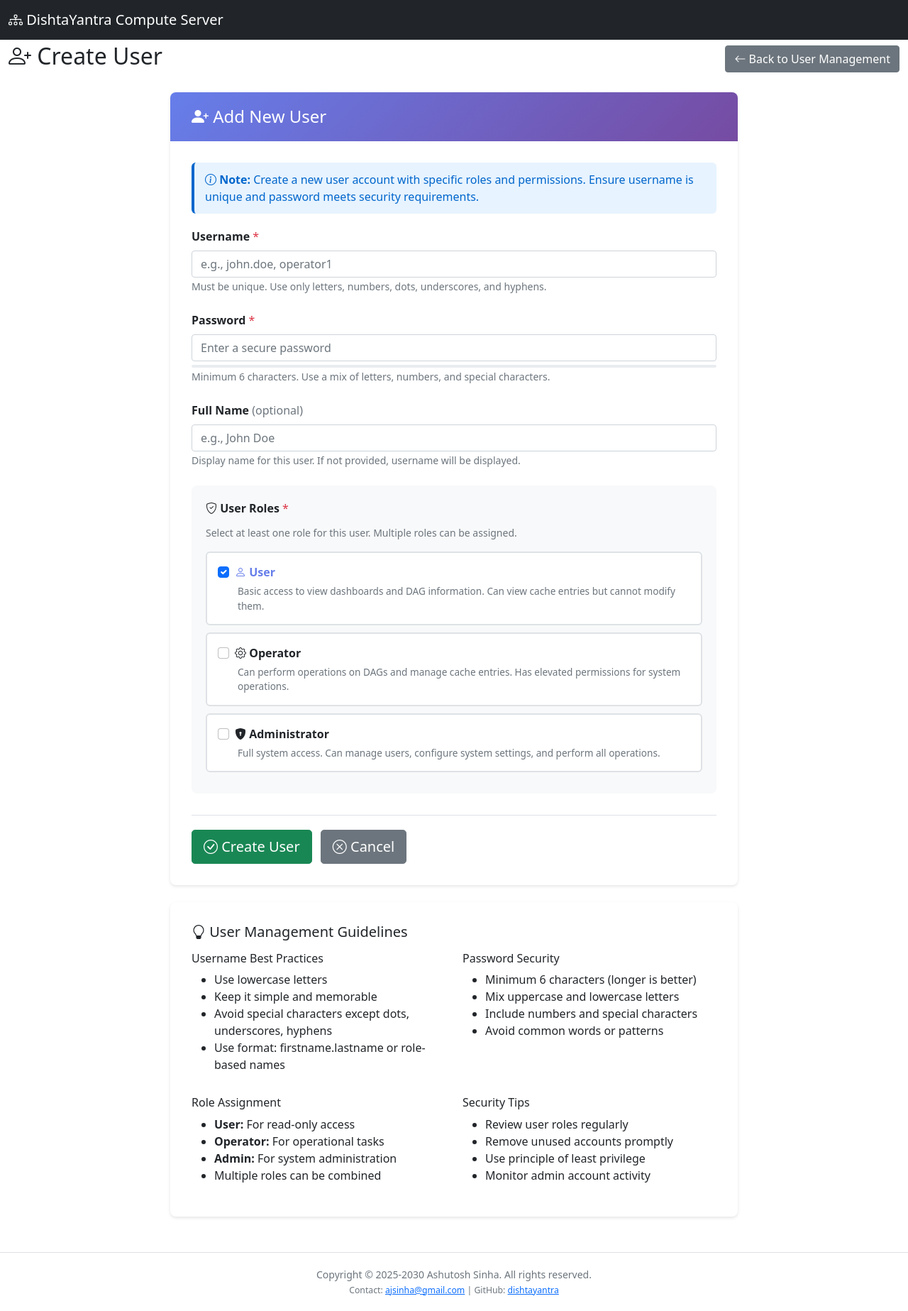
After one commit to ajsinha/dishtayantra, a Flask app: template web/templates/user_create.html in a window 1280 px wide. The commit adds this page. Shown: the whole page at 71% size. Run offline with Flask 3, Linux system fonts and the light colour scheme; the template is opened without the code that fills it, so the values that code supplies are empty; some libraries are stand-ins or nearby versions.

Commit message:
fixed publish link

```diff
--- a/config/dags/dag_with_autoclone_duration.json
+++ b/config/dags/dag_with_autoclone_duration.json
@@ -1,10 +1,10 @@
 {
   "name": "dag_with_autoclone_duration",
   "start_time": "0800",
-  "duration": "10h",
+  "duration": "14h",
 
   "autoclone": {
-    "ramp_up_time": "1255",
+    "ramp_up_time": "2142",
     "duration": "1h30m",
     "ramp_count": 10
   },
--- a/web/app.py
+++ b/web/app.py
@@ -394,6 +394,71 @@ def resume_dag(dag_name):
 
     return redirect(url_for('dashboard'))
 
+@app.route('/dag/<dag_name>/subscriber/<subscriber_name>/publish', methods=['GET', 'POST'])
+@admin_required
+def publish_message(dag_name, subscriber_name):
+    """Display the publish message page (GET) or handle message submission (POST)"""
+    if request.method == 'GET':
+        try:
+            details = dag_server.details(dag_name)
+
+            # Check if subscriber exists
+            if subscriber_name not in details.get('subscribers', {}):
+                flash(f'Subscriber {subscriber_name} not found', 'error')
+                return redirect(url_for('dag_details', dag_name=dag_name))
+
+            subscriber_info = details['subscribers'][subscriber_name]
+
+            return render_template(
+                'publish_message.html',
+                dag_name=dag_name,
+                subscriber_name=subscriber_name,
+                subscriber_info=subscriber_info,
+                is_admin=True
+            )
+        except Exception as e:
+            logger.error(f"Error loading publish message page: {str(e)}")
+            flash(f'Error: {str(e)}', 'error')
+            return redirect(url_for('dag_details', dag_name=dag_name))
+
+    # POST method - handle message submission
+    try:
+        message = request.form.get('message')
+        if not message:
+            return jsonify({'error': 'No message provided'}), 400
+
+        message_data = json.loads(message)
+
+        # Get the subscriber from DAG
+        dag = dag_server.dags.get(dag_name)
+        if not dag:
+            return jsonify({'error': 'DAG not found'}), 404
+
+        subscriber = dag.subscribers.get(subscriber_name)
+        if not subscriber:
+            return jsonify({'error': 'Subscriber not found'}), 404
+
+        # Check if subscriber type supports publishing
+        source = subscriber.source
+        if not any(prefix in source for prefix in ['mem://', 'kafka://', 'redischannel://', 'activemq://']):
+            return jsonify({'error': 'Subscriber type does not support publishing'}), 400
+
+        # Create a temporary publisher to the same source
+        from core.pubsub.pubsubfactory import create_publisher
+        config = subscriber.config.copy()
+        config['destination'] = source
+
+        temp_publisher = create_publisher(f'temp_pub_{subscriber_name}', config)
+        temp_publisher.publish(message_data)
+        temp_publisher.stop()
+
+        return jsonify({'success': True, 'message': 'Message published successfully'})
+    except json.JSONDecodeError as e:
+        logger.error(f"Invalid JSON: {str(e)}")
+        return jsonify({'error': f'Invalid JSON: {str(e)}'}), 400
+    except Exception as e:
+        logger.error(f"Error publishing message: {str(e)}")
+        return jsonify({'error': str(e)}), 500
 
 # Cache Management Routes
 @app.route('/cache')
@@ -968,10 +1033,77 @@ def users_reload():
         return jsonify({'success': False, 'error': str(e)}), 500
 
 
+@app.route('/users/create', methods=['GET', 'POST'])
+@admin_required
+def user_create_page():
+    """User creation page"""
+    if request.method == 'GET':
+        return render_template('user_create.html')
+
+    # POST - Handle form submission
+    try:
+        username = request.form.get('username', '').strip()
+        password = request.form.get('password', '').strip()
+        full_name = request.form.get('full_name', '').strip()
+
+        # Convert roles from form checkboxes
+        roles = []
+        if request.form.get('role_user'):
+            roles.append('user')
+        if request.form.get('role_operator'):
+            roles.append('operator')
+        if request.form.get('role_admin'):
+            roles.append('admin')
+
+        # Validation
+        if not username:
+            flash('Username is required', 'error')
+            return redirect(url_for('user_create_page'))
+
+        if not password:
+            flash('Password is required', 'error')
+            return redirect(url_for('user_create_page'))
+
+        if len(password) < 6:
+            flash('Password must be at least 6 characters long', 'error')
+            return redirect(url_for('user_create_page'))
+
+        if not roles or len(roles) == 0:
+            flash('At least one role is required', 'error')
+            return redirect(url_for('user_create_page'))
+
+        if user_registry.user_exists(username):
+            flash(f'User {username} already exists', 'error')
+            return redirect(url_for('user_create_page'))
+
+        # Create user data
+        user_data = {
+            'password': password,
+            'full_name': full_name if full_name else username,
+            'roles': roles
+        }
+
+        # Create user
+        success = user_registry.create_user(username, user_data, session.get('username'))
+
+        if success:
+            logger.info(f"User {username} created by {session.get('username')}")
+            flash(f'User {username} created successfully', 'success')
+            return redirect(url_for('user_management'))
+        else:
+            flash('Failed to create user', 'error')
+            return redirect(url_for('user_create_page'))
+
+    except Exception as e:
+        logger.error(f"Error creating user: {str(e)}")
+        flash(f'Error creating user: {str(e)}', 'error')
+        return redirect(url_for('user_create_page'))
+
+
 @app.route('/users/api/create', methods=['POST'])
 @admin_required
 def users_create():
-    """Create a new user"""
+    """Create a new user (API endpoint for backward compatibility)"""
     try:
         data = request.get_json()
         username = data.get('username', '').strip()
@@ -985,6 +1117,9 @@ def users_create():
 
         if not password:
             return jsonify({'success': False, 'error': 'Password is required'}), 400
+
+        if not roles or len(roles) == 0:
+            return jsonify({'success': False, 'error': 'At least one role is required'}), 400
 
         if user_registry.user_exists(username):
             return jsonify({'success': False, 'error': f'User {username} already exists'}), 400
--- /dev/null
+++ b/web/templates/user_create.html
@@ -0,0 +1,338 @@
+{% extends "base.html" %}
+
+{% block title %}Create User - DishtaYantra Compute Server{% endblock %}
+
+{% block extra_css %}
+<style>
+    .create-form-container {
+        max-width: 800px;
+        margin: 0 auto;
+    }
+    .form-section {
+        background: white;
+        border-radius: 8px;
+        padding: 30px;
+        box-shadow: 0 2px 4px rgba(0,0,0,0.1);
+    }
+    .form-header {
+        background: linear-gradient(135deg, #667eea 0%, #764ba2 100%);
+        color: white;
+        border-radius: 8px 8px 0 0;
+        padding: 20px 30px;
+        margin: -30px -30px 30px -30px;
+    }
+    .info-section {
+        background: #f8f9fa;
+        border-radius: 8px;
+        padding: 20px;
+        margin-top: 20px;
+    }
+    .form-actions {
+        margin-top: 30px;
+        padding-top: 20px;
+        border-top: 1px solid #dee2e6;
+    }
+    .info-badge {
+        background: #e7f3ff;
+        color: #0066cc;
+        padding: 12px 15px;
+        border-radius: 6px;
+        border-left: 4px solid #0066cc;
+        margin-bottom: 20px;
+    }
+    .role-checkbox-group {
+        background: #f8f9fa;
+        border-radius: 8px;
+        padding: 20px;
+        margin-bottom: 20px;
+    }
+    .role-option {
+        background: white;
+        border: 2px solid #dee2e6;
+        border-radius: 6px;
+        padding: 15px;
+        margin-bottom: 10px;
+        transition: all 0.3s ease;
+    }
+    .role-option:hover {
+        border-color: #667eea;
+        box-shadow: 0 2px 8px rgba(102, 126, 234, 0.2);
+    }
+    .role-option input[type="checkbox"]:checked + label {
+        color: #667eea;
+        font-weight: 600;
+    }
+    .role-description {
+        font-size: 0.85em;
+        color: #6c757d;
+        margin-top: 5px;
+        margin-left: 28px;
+    }
+    .password-strength {
+        height: 4px;
+        background: #e9ecef;
+        border-radius: 2px;
+        margin-top: 5px;
+        overflow: hidden;
+    }
+    .password-strength-bar {
+        height: 100%;
+        width: 0%;
+        transition: all 0.3s ease;
+    }
+    .strength-weak { background: #dc3545; width: 33%; }
+    .strength-medium { background: #ffc107; width: 66%; }
+    .strength-strong { background: #28a745; width: 100%; }
+</style>
+{% endblock %}
+
+{% block content %}
+<div class="row mb-4">
+    <div class="col-md-12">
+        <div class="d-flex justify-content-between align-items-center">
+            <h2><i class="bi bi-person-plus"></i> Create User</h2>
+            <div>
+                <a href="{{ url_for('user_management') }}" class="btn btn-secondary">
+                    <i class="bi bi-arrow-left"></i> Back to User Management
+                </a>
+            </div>
+        </div>
+    </div>
+</div>
+
+<div class="create-form-container">
+    <div class="form-section">
+        <div class="form-header">
+            <h4 class="mb-0">
+                <i class="bi bi-person-plus-fill"></i> Add New User
+            </h4>
+        </div>
+
+        <div class="info-badge">
+            <i class="bi bi-info-circle"></i>
+            <strong>Note:</strong> Create a new user account with specific roles and permissions. Ensure username is unique and password meets security requirements.
+        </div>
+
+        <form method="POST" action="{{ url_for('user_create_page') }}" id="createUserForm">
+            <div class="mb-4">
+                <label for="username" class="form-label">
+                    <strong>Username</strong>
+                    <span class="text-danger">*</span>
+                </label>
+                <input type="text" class="form-control" id="username" name="username" required
+                       placeholder="e.g., john.doe, operator1"
+                       pattern="[a-zA-Z0-9._-]+"
+                       title="Only letters, numbers, dots, underscores, and hyphens allowed">
+                <small class="form-text text-muted">
+                    Must be unique. Use only letters, numbers, dots, underscores, and hyphens.
+                </small>
+            </div>
+
+            <div class="mb-4">
+                <label for="password" class="form-label">
+                    <strong>Password</strong>
+                    <span class="text-danger">*</span>
+                </label>
+                <input type="password" class="form-control" id="password" name="password" required
+                       placeholder="Enter a secure password"
+                       minlength="6">
+                <div class="password-strength">
+                    <div class="password-strength-bar" id="passwordStrengthBar"></div>
+                </div>
+                <small class="form-text text-muted" id="passwordStrengthText">
+                    Minimum 6 characters. Use a mix of letters, numbers, and special characters.
+                </small>
+            </div>
+
+            <div class="mb-4">
+                <label for="full_name" class="form-label">
+                    <strong>Full Name</strong>
+                    <span class="text-muted">(optional)</span>
+                </label>
+                <input type="text" class="form-control" id="full_name" name="full_name"
+                       placeholder="e.g., John Doe">
+                <small class="form-text text-muted">
+                    Display name for this user. If not provided, username will be displayed.
+                </small>
+            </div>
+
+            <div class="role-checkbox-group">
+                <label class="form-label">
+                    <strong><i class="bi bi-shield-check"></i> User Roles</strong>
+                    <span class="text-danger">*</span>
+                </label>
+                <small class="form-text text-muted mb-3 d-block">
+                    Select at least one role for this user. Multiple roles can be assigned.
+                </small>
+
+                <div class="role-option">
+                    <div class="form-check">
+                        <input class="form-check-input" type="checkbox" id="role_user" name="role_user" value="user" checked>
+                        <label class="form-check-label" for="role_user">
+                            <i class="bi bi-person"></i> <strong>User</strong>
+                        </label>
+                    </div>
+                    <div class="role-description">
+                        Basic access to view dashboards and DAG information. Can view cache entries but cannot modify them.
+                    </div>
+                </div>
+
+                <div class="role-option">
+                    <div class="form-check">
+                        <input class="form-check-input" type="checkbox" id="role_operator" name="role_operator" value="operator">
+                        <label class="form-check-label" for="role_operator">
+                            <i class="bi bi-gear"></i> <strong>Operator</strong>
+                        </label>
+                    </div>
+                    <div class="role-description">
+                        Can perform operations on DAGs and manage cache entries. Has elevated permissions for system operations.
+                    </div>
+                </div>
+
+                <div class="role-option">
+                    <div class="form-check">
+                        <input class="form-check-input" type="checkbox" id="role_admin" name="role_admin" value="admin">
+                        <label class="form-check-label" for="role_admin">
+                            <i class="bi bi-shield-lock-fill"></i> <strong>Administrator</strong>
+                        </label>
+                    </div>
+                    <div class="role-description">
+                        Full system access. Can manage users, configure system settings, and perform all operations.
+                    </div>
+                </div>
+            </div>
+
+            <div class="form-actions">
+                <button type="submit" class="btn btn-success btn-lg me-2">
+                    <i class="bi bi-check-circle"></i> Create User
+                </button>
+                <a href="{{ url_for('user_management') }}" class="btn btn-secondary btn-lg">
+                    <i class="bi bi-x-circle"></i> Cancel
+                </a>
+            </div>
+        </form>
+    </div>
+
+    <div class="form-section mt-4">
+        <h5 class="mb-3"><i class="bi bi-lightbulb"></i> User Management Guidelines</h5>
+        <div class="row">
+            <div class="col-md-6">
+                <h6>Username Best Practices</h6>
+                <ul>
+                    <li>Use lowercase letters</li>
+                    <li>Keep it simple and memorable</li>
+                    <li>Avoid special characters except dots, underscores, hyphens</li>
+                    <li>Use format: firstname.lastname or role-based names</li>
+                </ul>
+            </div>
+            <div class="col-md-6">
+                <h6>Password Security</h6>
+                <ul>
+                    <li>Minimum 6 characters (longer is better)</li>
+                    <li>Mix uppercase and lowercase letters</li>
+                    <li>Include numbers and special characters</li>
+                    <li>Avoid common words or patterns</li>
+                </ul>
+            </div>
+        </div>
+        <div class="row mt-3">
+            <div class="col-md-6">
+                <h6>Role Assignment</h6>
+                <ul>
+                    <li><strong>User:</strong> For read-only access</li>
+                    <li><strong>Operator:</strong> For operational tasks</li>
+                    <li><strong>Admin:</strong> For system administration</li>
+                    <li>Multiple roles can be combined</li>
+                </ul>
+            </div>
+            <div class="col-md-6">
+                <h6>Security Tips</h6>
+                <ul>
+                    <li>Review user roles regularly</li>
+                    <li>Remove unused accounts promptly</li>
+                    <li>Use principle of least privilege</li>
+                    <li>Monitor admin account activity</li>
+                </ul>
+            </div>
+        </div>
+    </div>
+</div>
+
+{% endblock %}
+
+{% block extra_js %}
+<script>
+// Password strength checker
+document.getElementById('password').addEventListener('input', function() {
+    const password = this.value;
+    const strengthBar = document.getElementById('passwordStrengthBar');
+    const strengthText = document.getElementById('passwordStrengthText');
+
+    let strength = 0;
+    if (password.length >= 6) strength++;
+    if (password.length >= 10) strength++;
+    if (/[a-z]/.test(password) && /[A-Z]/.test(password)) strength++;
+    if (/[0-9]/.test(password)) strength++;
+    if (/[^a-zA-Z0-9]/.test(password)) strength++;
+
+    strengthBar.className = 'password-strength-bar';
+
+    if (strength <= 2) {
+        strengthBar.classList.add('strength-weak');
+        strengthText.textContent = 'Weak password. Add more characters and variety.';
+        strengthText.style.color = '#dc3545';
+    } else if (strength <= 4) {
+        strengthBar.classList.add('strength-medium');
+        strengthText.textContent = 'Medium strength. Consider adding more special characters.';
+        strengthText.style.color = '#ffc107';
+    } else {
+        strengthBar.classList.add('strength-strong');
+        strengthText.textContent = 'Strong password!';
+        strengthText.style.color = '#28a745';
+    }
+});
+
+// Form validation
+document.getElementById('createUserForm').addEventListener('submit', function(e) {
+    const username = document.getElementById('username').value.trim();
+    const password = document.getElementById('password').value.trim();
+
+    // Check if at least one role is selected
+    const roles = [];
+    if (document.getElementById('role_user').checked) roles.push('user');
+    if (document.getElementById('role_operator').checked) roles.push('operator');
+    if (document.getElementById('role_admin').checked) roles.push('admin');
+
+    if (!username) {
+        e.preventDefault();
+        alert('Username is required.');
+        return false;
+    }
+
+    if (!password) {
+        e.preventDefault();
+        alert('Password is required.');
+        return false;
+    }
+
+    if (password.length < 6) {
+        e.preventDefault();
+        alert('Password must be at least 6 characters long.');
+        return false;
+    }
+
+    if (roles.length === 0) {
+        e.preventDefault();
+        alert('At least one role must be selected.');
+        return false;
+    }
+
+    return true;
+});
+
+// Username validation on input
+document.getElementById('username').addEventListener('input', function() {
+    this.value = this.value.toLowerCase().replace(/[^a-z0-9._-]/g, '');
+});
+</script>
+{% endblock %}
```
Also changed, not shown: data/inmemory_redisclone.json (+9 -3 lines), web/templates/user_management.html (+2 -99 lines).
